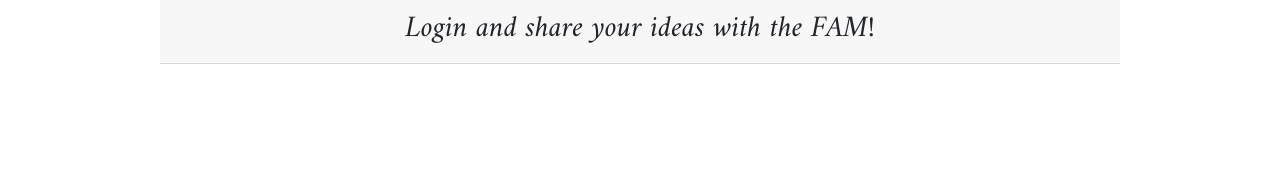
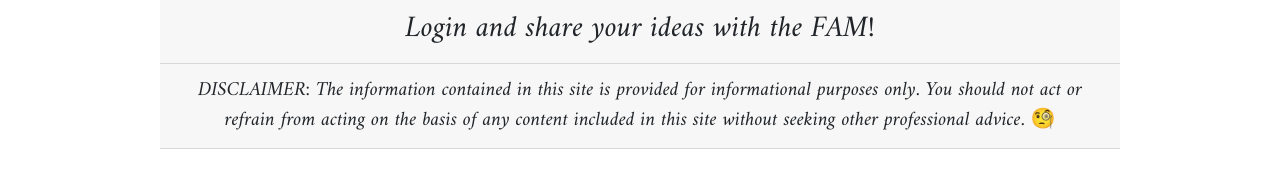
Before and after one commit to faithfitts/FAM, a React app: page /#/ in a window 1280 px wide. Shown: the part 598-786 px from the top of the page. Built offline with nearby package versions, Linux system fonts and the light colour scheme.

Commit message:
Update README and Add Disclaimer
- Added disclaimer to unauthenticated homepage
- Added the following to README:
  - Important Links and Website Resources
  - Screenshot of app
  - Set Up Instructions
  - Development Process and Tech Used

```diff
--- a/src/components/UnAuthHome/UnAuthHome.js
+++ b/src/components/UnAuthHome/UnAuthHome.js
@@ -16,6 +16,7 @@ const UnAuthHome = () => {
       <Card.Body id="card-body">
         <Card.Header>{Description.name}</Card.Header>
         <Card.Header>{Description.desciption}</Card.Header>
+        <Card.Header style={{ fontSize: '20px' }}>{Description.disclaimer}</Card.Header>
       </Card.Body>
     </Card>
   )
--- a/src/components/data/data.js
+++ b/src/components/data/data.js
@@ -1,7 +1,8 @@
 const Description = {
 
   name: 'Welcome to the FAM!',
-  desciption: 'FAM (short for: Flowers As Medicine) is a place where you can explore the different benefits of medicinal flowers/herbs. For centuries, cultures around the world have utilized the therapeutic properties of certain flowers in their daily lives. Login and share your ideas with the FAM!'
+  desciption: 'FAM (short for: Flowers As Medicine) is a place where you can explore the different benefits of medicinal flowers/herbs. For centuries, cultures around the world have utilized the therapeutic properties of certain flowers in their daily lives. Login and share your ideas with the FAM!',
+  disclaimer: 'DISCLAIMER: The information contained in this site is provided for informational purposes only. You should not act or refrain from acting on the basis of any content included in this site without seeking other professional advice. 🧐'
 }
 
 export default Description
```
Also changed, not shown: 1 other file (tests, documents, lock files or other folders).
